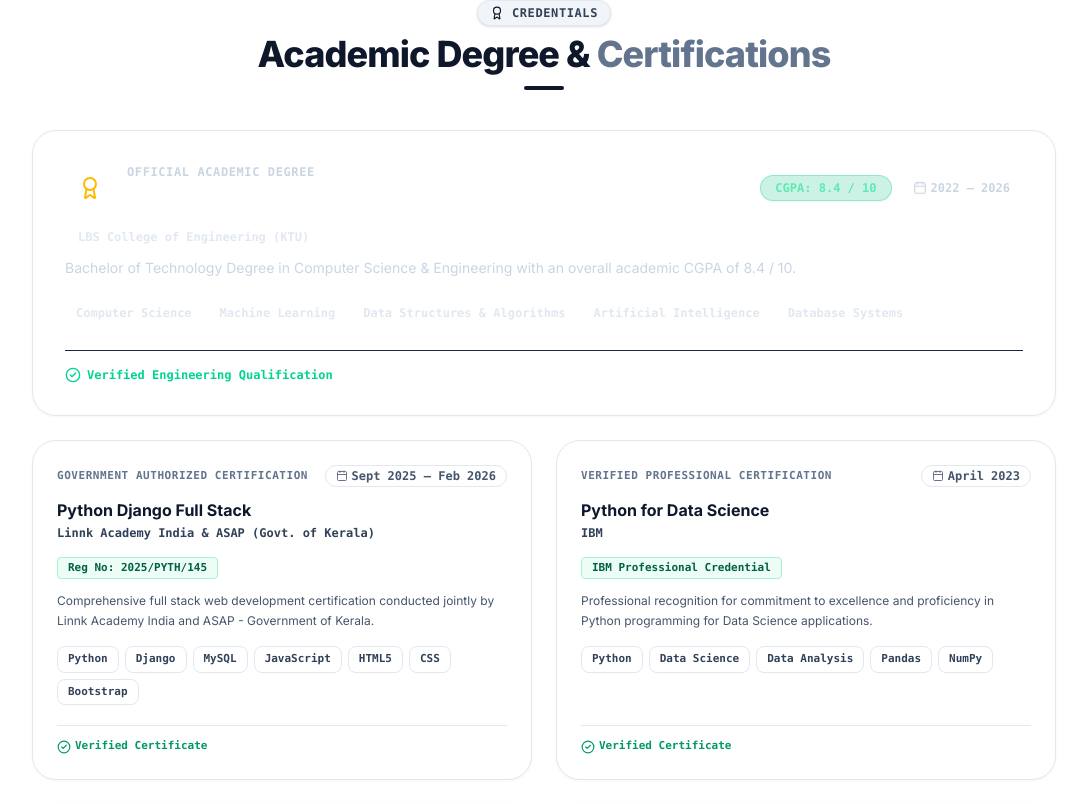
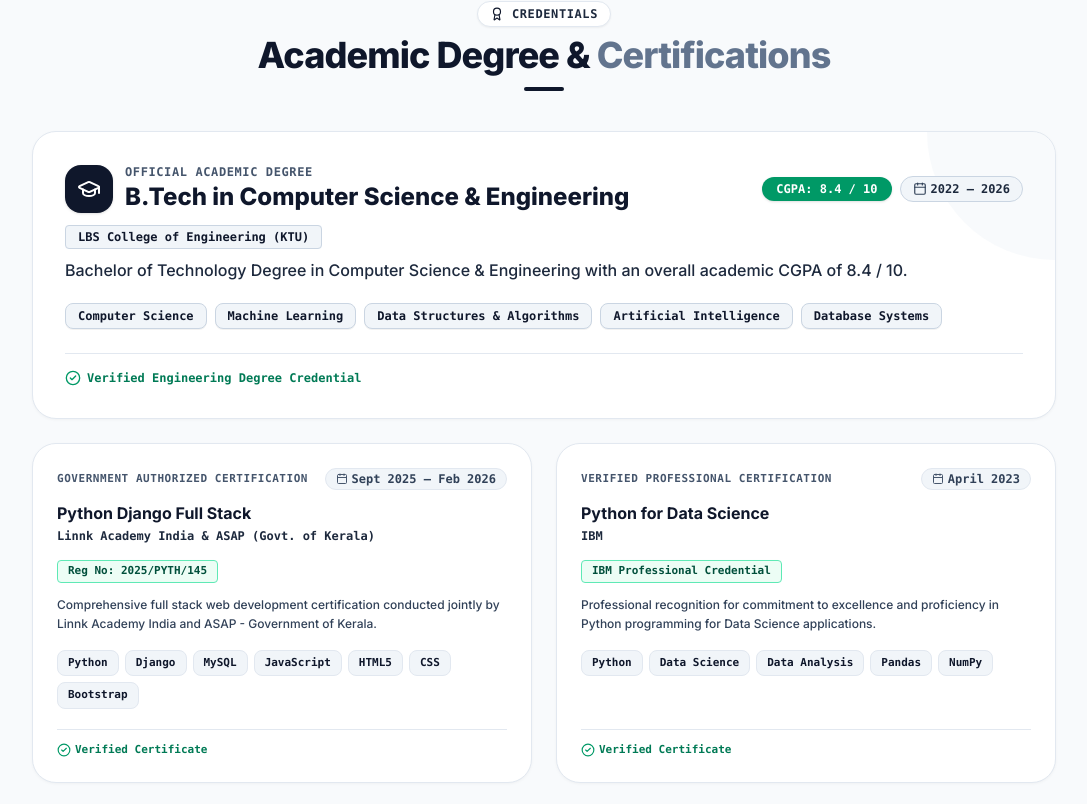
Before and after one commit to Haariiiii/portfolio, a React (Vite) app: page / in a window 1280 px wide. Shown: the part 4276-5080 px from the top of the page, without its empty margins (96-1183 px from the left). Built offline with nearby package versions, Linux system fonts and the light colour scheme.

Commit message:
Improve B.Tech degree card contrast and readability in Certifications

```diff
--- a/src/components/sections/Certifications.jsx
+++ b/src/components/sections/Certifications.jsx
@@ -1,5 +1,5 @@
 import React from 'react';
-import { Award, ExternalLink, Calendar, CheckCircle2 } from 'lucide-react';
+import { Award, ExternalLink, Calendar, CheckCircle2, GraduationCap } from 'lucide-react';
 import { certificationsData } from '../../data/portfolioData';
 
 export default function Certifications() {
@@ -7,12 +7,12 @@ export default function Certifications() {
   const otherCerts = certificationsData.slice(1);
 
   return (
-    <section id="certifications" className="py-12 md:py-16 relative bg-white">
+    <section id="certifications" className="py-12 md:py-16 relative bg-slate-50 border-t border-slate-200">
       <div className="max-w-6xl mx-auto px-4 sm:px-6 lg:px-8">
 
         {/* Section Header */}
         <div className="flex flex-col items-center text-center mb-10">
-          <div className="inline-flex items-center gap-2 px-3 py-1 rounded-full bg-slate-100 border border-slate-200 text-slate-700 text-xs font-mono font-bold mb-2 uppercase tracking-wider shadow-sm">
+          <div className="inline-flex items-center gap-2 px-3 py-1 rounded-full bg-white border border-slate-200 text-slate-800 text-xs font-mono font-bold mb-2 uppercase tracking-wider shadow-xs">
             <Award className="w-3.5 h-3.5 text-slate-900" />
             <span>CREDENTIALS</span>
           </div>
@@ -26,18 +26,20 @@ export default function Certifications() {
 
           {/* Primary Featured Academic Card (B.Tech Degree) */}
           {primaryCert && (
-            <div className="minimal-card p-6 sm:p-8 flex flex-col justify-between group bg-slate-900 text-white shadow-md rounded-3xl border border-slate-800">
-              <div>
+            <div className="minimal-card p-6 sm:p-8 flex flex-col justify-between group bg-white text-slate-900 shadow-md rounded-3xl border-2 border-slate-900 relative overflow-hidden">
+              <div className="absolute top-0 right-0 w-32 h-32 bg-slate-100 rounded-bl-full -z-0 opacity-50"></div>
+
+              <div className="relative z-10">
                 <div className="flex flex-wrap items-center justify-between gap-3 mb-4">
                   <div className="flex items-center gap-3">
-                    <div className="p-3 rounded-2xl bg-white/10 border border-white/10 text-white backdrop-blur-xs">
-                      <Award className="w-6 h-6 text-amber-400" />
+                    <div className="p-3 rounded-2xl bg-slate-900 text-white shadow-sm">
+                      <GraduationCap className="w-6 h-6 text-white" />
                     </div>
                     <div>
-                      <span className="text-xs font-mono text-slate-300 font-bold block uppercase tracking-wider">
+                      <span className="text-xs font-mono text-slate-600 font-bold block uppercase tracking-wider">
                         {primaryCert.status}
                       </span>
-                      <h3 className="text-xl sm:text-2xl font-black text-white leading-snug">
+                      <h3 className="text-xl sm:text-2xl font-black text-slate-900 leading-snug">
                         {primaryCert.title}
                       </h3>
                     </div>
@@ -45,33 +47,33 @@ export default function Certifications() {
 
                   <div className="flex items-center gap-2">
                     {primaryCert.grade && (
-                      <span className="px-3.5 py-1 rounded-full bg-emerald-500/20 border border-emerald-400/30 text-emerald-300 text-xs font-mono font-extrabold shadow-xs">
+                      <span className="px-3.5 py-1 rounded-full bg-emerald-600 text-white text-xs font-mono font-extrabold shadow-sm">
                         {primaryCert.grade}
                       </span>
                     )}
-                    <span className="text-xs font-mono text-slate-300 flex items-center gap-1 font-bold px-3 py-1 rounded-full bg-white/10 border border-white/10">
-                      <Calendar className="w-3.5 h-3.5 text-slate-300" />
+                    <span className="text-xs font-mono text-slate-800 flex items-center gap-1 font-bold px-3 py-1 rounded-full bg-slate-100 border border-slate-300">
+                      <Calendar className="w-3.5 h-3.5 text-slate-700" />
                       {primaryCert.year}
                     </span>
                   </div>
                 </div>
 
-                <div className="text-xs font-mono text-slate-300 font-bold mb-3">
-                  <span className="px-3 py-1 rounded bg-white/10 border border-white/10 text-slate-200">
+                <div className="text-xs font-mono text-slate-900 font-extrabold mb-3">
+                  <span className="px-3 py-1 rounded bg-slate-100 border border-slate-300 text-slate-900">
                     {primaryCert.issuer}
                   </span>
                 </div>
 
-                <p className="text-slate-300 text-xs sm:text-sm leading-relaxed mb-5 font-normal">
+                <p className="text-slate-800 text-sm sm:text-base leading-relaxed mb-5 font-medium">
                   {primaryCert.details}
                 </p>
 
                 {/* Skill Badges */}
-                <div className="flex flex-wrap gap-1.5 mb-2">
+                <div className="flex flex-wrap gap-2 mb-2">
                   {primaryCert.skills.map((sk, sIdx) => (
                     <span
                       key={sIdx}
-                      className="px-2.5 py-1 rounded-lg bg-white/10 border border-white/10 text-xs font-mono text-slate-200 font-semibold"
+                      className="px-3 py-1 rounded-lg bg-slate-100 border border-slate-300 text-xs font-mono text-slate-900 font-bold shadow-2xs"
                     >
                       {sk}
                     </span>
@@ -79,10 +81,10 @@ export default function Certifications() {
                 </div>
               </div>
 
-              <div className="pt-4 mt-4 border-t border-slate-800 flex items-center justify-between">
-                <span className="text-xs font-mono text-emerald-400 flex items-center gap-1.5 font-bold">
-                  <CheckCircle2 className="w-4 h-4 text-emerald-400" />
-                  Verified Engineering Qualification
+              <div className="pt-4 mt-4 border-t border-slate-200 flex items-center justify-between relative z-10">
+                <span className="text-xs font-mono text-emerald-700 flex items-center gap-1.5 font-extrabold">
+                  <CheckCircle2 className="w-4 h-4 text-emerald-600" />
+                  Verified Engineering Degree Credential
                 </span>
               </div>
             </div>
@@ -93,15 +95,15 @@ export default function Certifications() {
             {otherCerts.map((cert, idx) => (
               <div
                 key={idx}
-                className="minimal-card p-6 flex flex-col justify-between group bg-slate-50 border border-slate-200 shadow-sm rounded-3xl"
+                className="minimal-card p-6 flex flex-col justify-between group bg-white border border-slate-200 shadow-sm rounded-3xl"
               >
                 <div>
                   <div className="flex flex-wrap items-center justify-between gap-2 mb-3">
-                    <span className="text-[11px] font-mono text-slate-500 font-bold uppercase tracking-wider">
+                    <span className="text-[11px] font-mono text-slate-600 font-bold uppercase tracking-wider">
                       {cert.status}
                     </span>
-                    <span className="text-xs font-mono text-slate-600 flex items-center gap-1 font-bold px-2.5 py-0.5 rounded-full bg-white border border-slate-200">
-                      <Calendar className="w-3 h-3 text-slate-500" />
+                    <span className="text-xs font-mono text-slate-700 flex items-center gap-1 font-bold px-2.5 py-0.5 rounded-full bg-slate-100 border border-slate-200">
+                      <Calendar className="w-3 h-3 text-slate-600" />
                       {cert.year}
                     </span>
                   </div>
@@ -110,17 +112,17 @@ export default function Certifications() {
                     {cert.title}
                   </h3>
 
-                  <div className="text-xs font-mono text-slate-700 font-bold mb-3">
+                  <div className="text-xs font-mono text-slate-800 font-extrabold mb-3">
                     {cert.issuer}
                   </div>
 
                   {cert.grade && (
-                    <div className="inline-block px-2.5 py-0.5 rounded bg-emerald-50 border border-emerald-200 text-emerald-800 text-[11px] font-mono font-bold mb-3">
+                    <div className="inline-block px-2.5 py-0.5 rounded bg-emerald-50 border border-emerald-300 text-emerald-900 text-[11px] font-mono font-bold mb-3">
                       {cert.grade}
                     </div>
                   )}
 
-                  <p className="text-slate-600 text-xs leading-relaxed mb-4 font-normal">
+                  <p className="text-slate-700 text-xs leading-relaxed mb-4 font-medium">
                     {cert.details}
                   </p>
 
@@ -129,7 +131,7 @@ export default function Certifications() {
                     {cert.skills.map((sk, sIdx) => (
                       <span
                         key={sIdx}
-                        className="px-2.5 py-1 rounded-lg bg-white border border-slate-200 text-[11px] font-mono text-slate-700 font-semibold"
+                        className="px-2.5 py-1 rounded-lg bg-slate-100 border border-slate-200 text-[11px] font-mono text-slate-900 font-bold"
                       >
                         {sk}
                       </span>
@@ -138,8 +140,8 @@ export default function Certifications() {
                 </div>
 
                 <div className="pt-3 mt-3 border-t border-slate-200 flex items-center justify-between">
-                  <span className="text-[11px] font-mono text-emerald-600 flex items-center gap-1 font-bold">
-                    <CheckCircle2 className="w-3.5 h-3.5" />
+                  <span className="text-[11px] font-mono text-emerald-700 flex items-center gap-1 font-bold">
+                    <CheckCircle2 className="w-3.5 h-3.5 text-emerald-600" />
                     Verified Certificate
                   </span>
 
```
